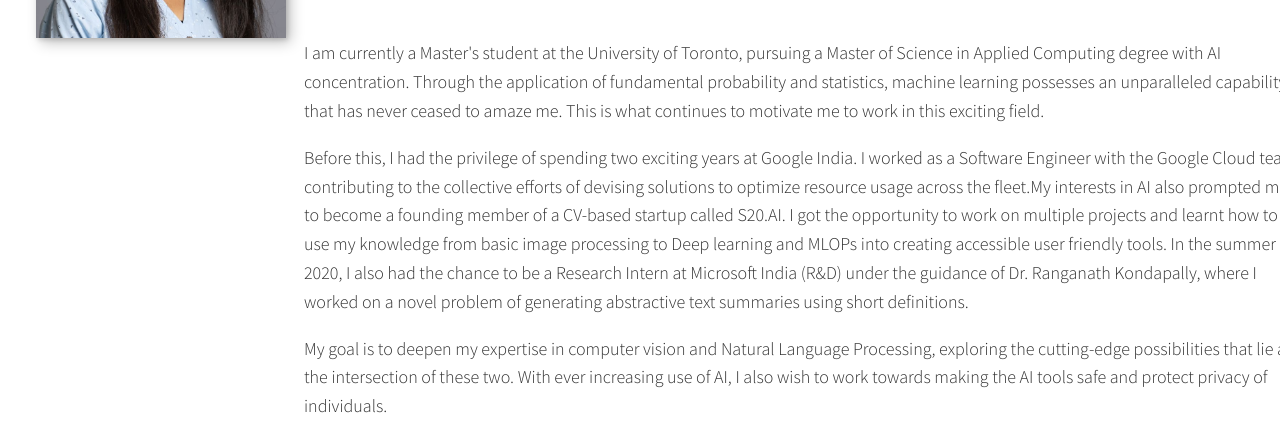
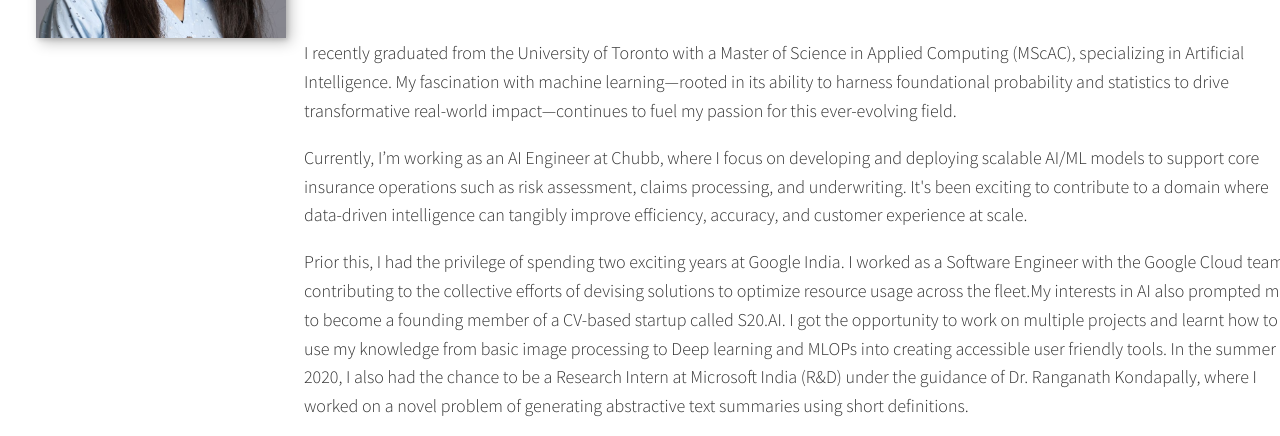
Before and after one commit to amg10/amg10.github.io, a plain HTML site: page index.html in a window 1280 px wide. Shown: the part 341-777 px from the top of the page. Drawn offline with nearby package versions, Linux system fonts and the light colour scheme.

Commit message:
Update index.html
Update of graduation

```diff
--- a/index.html
+++ b/index.html
@@ -41,8 +41,9 @@
             <img src="img/headshot_crop.jpg" alt="a picture of Aneri Gandhi smiling" class="intro__img">
 
             <div class="about-me__body">
-                <p>I am currently a Master's student at the University of Toronto, pursuing a Master of Science in Applied Computing degree with AI concentration. Through the application of fundamental probability and statistics, machine learning possesses an unparalleled capability that has never ceased to amaze me. This is what continues to motivate me to work in this exciting field.</p>
-                <p>Before this, I had the privilege of spending two exciting years at Google India. I worked as a Software Engineer with the Google Cloud team, contributing to the collective efforts of devising solutions to optimize resource usage across the fleet.My interests in AI also prompted me to become a founding member of a CV-based startup called S20.AI. I got the opportunity to work on multiple projects and learnt how to use my knowledge from basic image processing to Deep learning and MLOPs into creating accessible user friendly tools. In the summer of 2020, I also had the chance to be a Research Intern at Microsoft India (R&D) under the guidance of Dr. Ranganath Kondapally, where I worked on a novel problem of generating abstractive text summaries using short definitions.</p>
+                <p>I recently graduated from the University of Toronto with a Master of Science in Applied Computing (MScAC), specializing in Artificial Intelligence. My fascination with machine learning—rooted in its ability to harness foundational probability and statistics to drive transformative real-world impact—continues to fuel my passion for this ever-evolving field.</p>
+                <p>Currently, I’m working as an AI Engineer at Chubb, where I focus on developing and deploying scalable AI/ML models to support core insurance operations such as risk assessment, claims processing, and underwriting. It's been exciting to contribute to a domain where data-driven intelligence can tangibly improve efficiency, accuracy, and customer experience at scale.</p>
+                <p>Prior this, I had the privilege of spending two exciting years at Google India. I worked as a Software Engineer with the Google Cloud team, contributing to the collective efforts of devising solutions to optimize resource usage across the fleet.My interests in AI also prompted me to become a founding member of a CV-based startup called S20.AI. I got the opportunity to work on multiple projects and learnt how to use my knowledge from basic image processing to Deep learning and MLOPs into creating accessible user friendly tools. In the summer of 2020, I also had the chance to be a Research Intern at Microsoft India (R&D) under the guidance of Dr. Ranganath Kondapally, where I worked on a novel problem of generating abstractive text summaries using short definitions.</p>
                 <p>My goal is to deepen my expertise in computer vision and Natural Language Processing, exploring the cutting-edge possibilities that lie at the intersection of these two. With ever increasing use of AI, I also wish to work towards making the AI tools safe and protect privacy of individuals.</p>
                 <p>I completed my undergraduate studies at the Indian Institute of Technology (IIT) Bhubaneswar in 2021 and find myself honoured to be awarded with Prof. P. Rama Rao Award and Tejaswi Memorial Award at graduation for academic excellence.</p>
                 <p>Beyond the code and algorithms, I love to dance and enjoy playing outdoor sports like basketball and going on hikes. Feel free to reach out if you'd like to discuss any of the above. I'm open to all kinds of potential collaborations and conversations!!</p>
```
